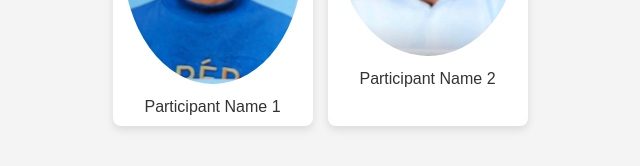
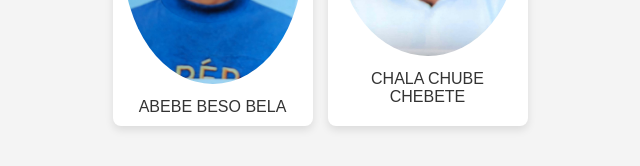
Before and after one commit to test1Demo123/username.github.io, a plain HTML site: page index.html in a window 1280 px wide. Shown: the part 253-419 px from the top of the page, without its empty margins (320-960 px from the left). Drawn offline with Linux system fonts and the light colour scheme.

Commit message:
Update index.html

```diff
--- a/index.html
+++ b/index.html
@@ -13,11 +13,11 @@
             <!-- Each participant -->
             <div class="participant">
                 <img src="man.jpg" alt="Participant Name">
-                <p>Participant Name 1</p>
+                <p>ABEBE BESO BELA</p>
             </div>
             <div class="participant">
                 <img src="nam.jpg" alt="Participant Name">
-                <p>Participant Name 2</p>
+                <p>CHALA CHUBE CHEBETE</p>
             </div>
             <!-- Additional participants here -->
         </div>
```
